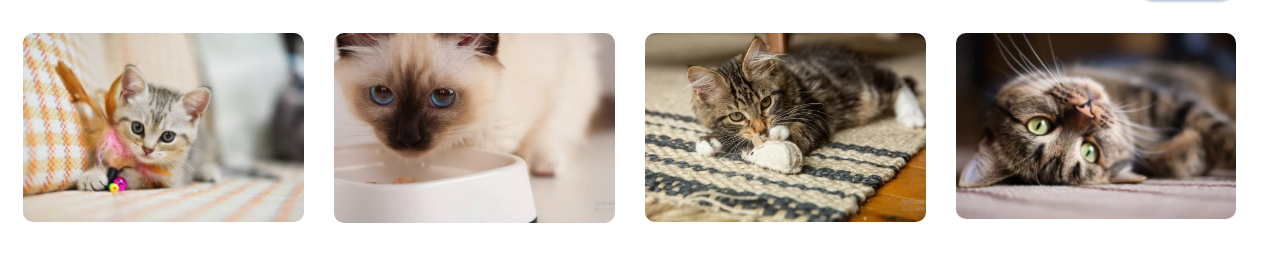
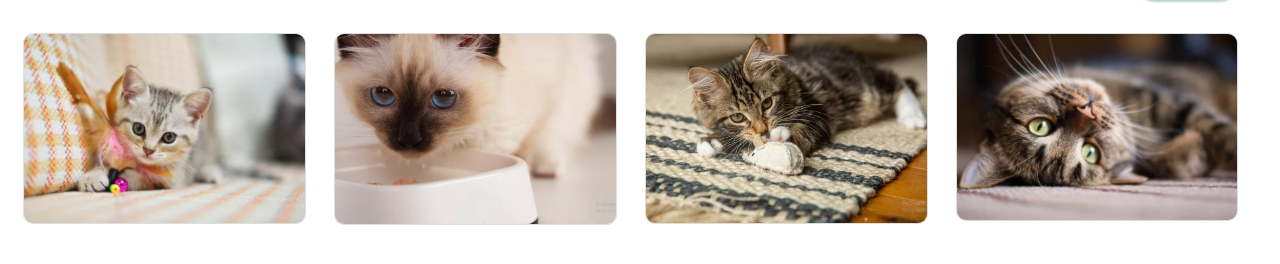
Before and after one commit to anaes0/projGallery, a plain HTML site: page index.html in a window 1280 px wide. Shown: the part 96-360 px from the top of the page. Drawn offline with Linux system fonts and the light colour scheme.

Commit message:
thumbnail format added

```diff
--- a/index.html
+++ b/index.html
@@ -10,48 +10,38 @@
 		<h4>Meet our lovely cats</h4>
 		<div class="row">
 		  <div class="column">
-			<a
-			  href="https://www.catsaid.ie/adopt-a-cat/catsaid-cats/"
-			  target="_blank"
-			  ><img
+			<img
 				src="images/cat3.jpg"
 				alt="Snow"
-				style="width: 100%"
-			  />
-			</a>
+			/>
+
+
 		  </div>
 		  <div class="column">
-			<a
-			  href="https://www.catsaid.ie/adopt-a-cat/catsaid-cats/"
-			  target="_blank"
-			  ><img
+			<img
 				src="images/cat2.jpg"
 				alt="Forest"
 				style="width: 100%"
-			  />
-			</a>
+			/>
+
+
 		  </div>
 		  <div class="column">
-			<a
-			  href="https://www.catsaid.ie/adopt-a-cat/catsaid-cats/"
-			  target="_blank"
-			  ><img
+			<img
 				src="images/cat1.jpg"
 				alt="Mountain"
 				style="width: 100%"
 			  />
-			</a>
+
+
 		  </div>
 		  <div class="column">
-			<a
-			  href="https://www.catsaid.ie/adopt-a-cat/catsaid-cats/"
-			  target="_blank"
-			  ><img
+			<img
 				src="images/cat4.jpg"
 				alt="River"
 				style="width: 100%"
-			  />
-			</a>
+			/>
+
 		  </div>
 		</div>
 		<br>
--- a/style.css
+++ b/style.css
@@ -9,8 +9,10 @@ h4{
 img{
     display: block;
     margin: 0 auto;
+	width: 100%;
     max-width: 100%;
-	border-radius: 10px;
+	border: 1px solid #ddd; /* Gray border */
+	border-radius: 10px;  /* Rounded border */
 }
 
 /* Images containers */
@@ -28,8 +30,9 @@ padding: 15px;
 }
 .column:hover{
     opacity: 0.5;
-    cursor: crosshair;
+    cursor: pointer;
     filter: grayscale(60%);
+	box-shadow: 0 0 2px 1px rgba(0, 140, 186, 0.5);
 }
 .donate-button {
     border: 1.5px solid pink;
```
